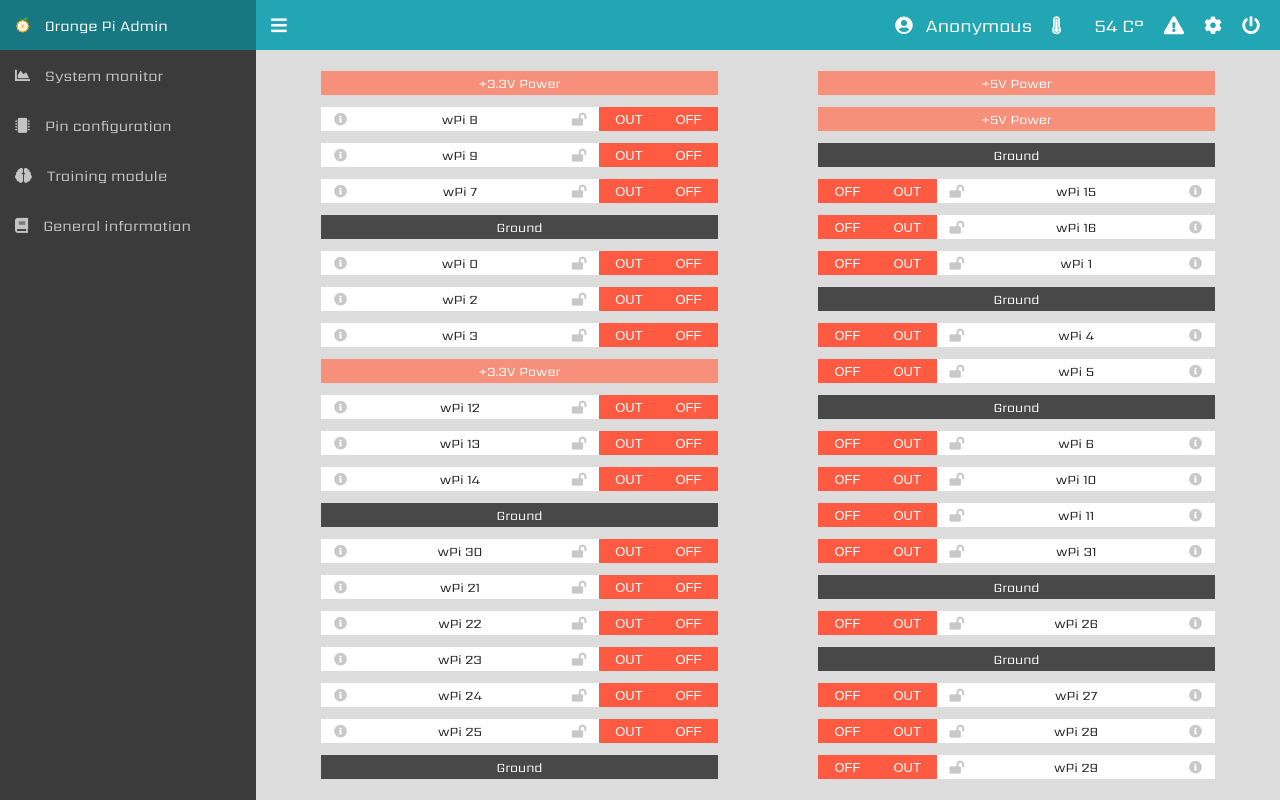
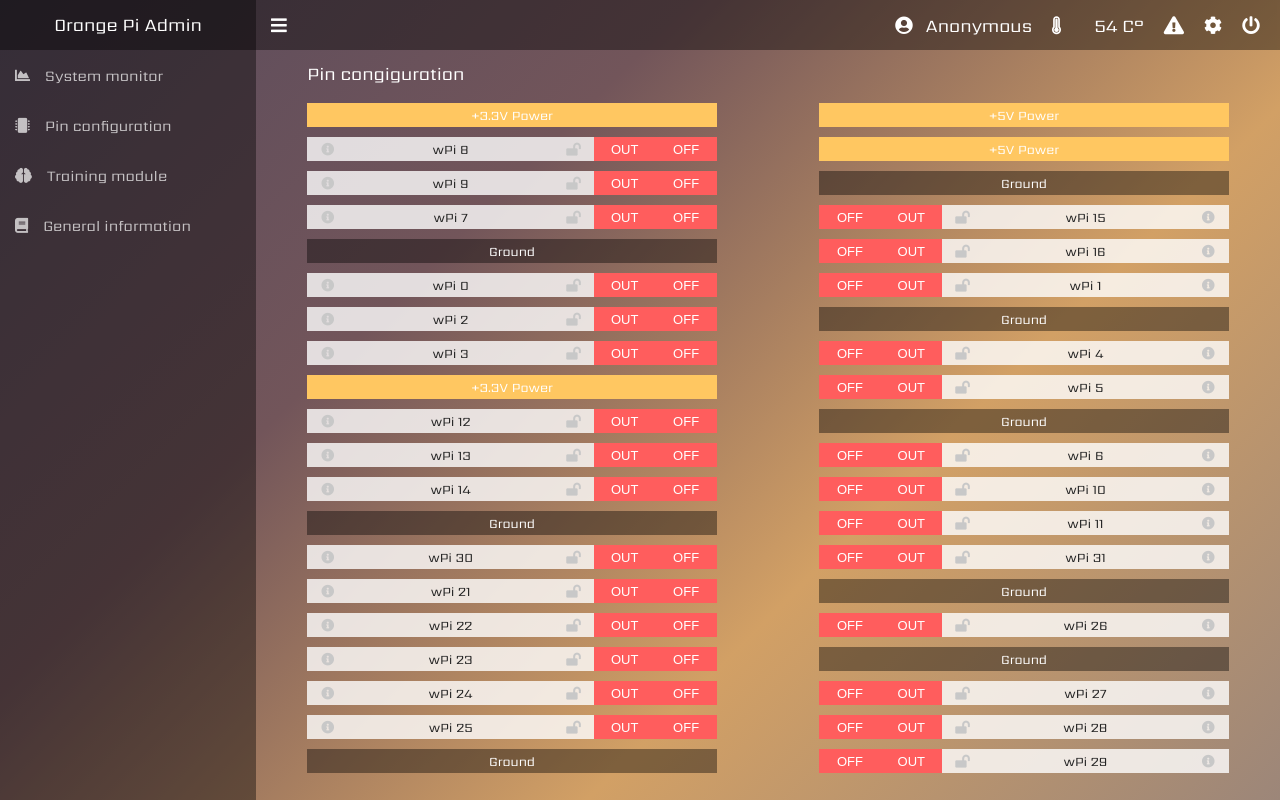
Before and after one commit to VizanArkonin/OrangeTree, a Flask app: page /monitor in a window 1280 px wide. Run offline with Flask 2, Linux system fonts and the light colour scheme; a user stored in the database is signed in.

Commit message:
- Small code optimization - Сhanged default color theme

```diff
--- a/static/css/main.css
+++ b/static/css/main.css
@@ -1,3 +1,7 @@
+/*Font sizes for the default page:
+- Small (s);
+- Normal (n);
+- Large (l)*/
 * {
   box-sizing: border-box; }
 
@@ -6,13 +10,20 @@
 
 body {
   display: flex;
-  font-family: 'Sarpanch', sans-serif; }
+    font-family: 'Sarpanch', sans-serif;
+    /* fallback for old browsers */
+    background: #d2a065;
+    /* Chrome 10-25, Safari 5.1-6 */
+    background: -webkit-linear-gradient(135deg, #584b5d, #72555a, #d2a065, #9c8679);
+    /* W3C, IE 10+/ Edge, Firefox 16+, Chrome 26+, Opera 12+, Safari 7+ */
+    background: linear-gradient(135deg, #584b5d, #72555a, #d2a065, #9c8679);
+}
 
 a {
   text-decoration: none; }
 
 .aside {
-  background-color: #3b3b3b;
+    background-color: rgba(0, 0, 0, 0.4);
   display: flex;
   min-height: 100vh;
   overflow-y: hidden;
@@ -41,10 +52,10 @@ a {
     .aside .aside-nav .aside-hover {
       opacity: 0.7; }
       .aside .aside-nav .aside-hover:hover {
-        background: #303030;
+          background: rgba(0, 0, 0, 0.3);
         opacity: 1; }
       .aside .aside-nav .aside-hover:active {
-        background: #8cc1c9;
+          background: #ffc761;
         opacity: 1; }
 
 .main-navigation {
@@ -54,7 +65,7 @@ a {
   width: 80%; }
 
 .nav {
-  background-color: #22a6b3;
+    background-color: rgba(0, 0, 0, 0.4);
   display: flex;
   align-items: center;
   position: fixed;
@@ -95,22 +106,36 @@ a {
   text-align: right; }
 
 #logo {
-  background-color: #187881; }
+    background-color: rgba(0, 0, 0, 0.4);
+}
+
+#logo span {
+    width: 100%;
+    text-align: center;
+    font-size: 1.8rem;
+}
 
 .main-container {
   display: flex;
-  background-color: gainsboro;
+    flex-direction: column;
   height: 100%;
   margin-top: 50px; }
+
+.head-info {
+    color: white;
+    font-size: 1.8rem;
+    margin: 15px 5% 0;
+}
 
 .flex-container {
   display: flex;
   flex-wrap: wrap;
   justify-content: center;
   align-items: center;
-  margin: 15px; }
+    margin: 15px 0;
+}
   .flex-container .pin-container {
-    background: white;
+      background: rgba(255, 255, 255, 0.8);
     display: flex;
     justify-content: center;
     align-items: center;
@@ -138,33 +163,33 @@ a {
 }
 
 .btn-off {
-  background: #ff5b42 !important;
+    background: #ff5d5d !important;
   -webkit-transition-duration: 0.3s;
   /* Safari */
     transition-duration: 0.3s;
 }
 
 .btn-off:hover {
-  background: #ff3d1f;
+    background: #f64949;
 }
 
 .btn-on {
-  background: #22e2f6 !important;
+    background: #64c1bb;
   -webkit-transition-duration: 0.3s;
   /* Safari */
     transition-duration: 0.3s;
 }
 
 .btn-on:hover {
-  background: #09c3d7;
+    background: #56a39e;
 }
 
 .pin-power {
-  background: #f6907a !important;
+    background: #ffc761 !important;
   color: white; }
 
 .pin-gnd {
-  background: #484848 !important;
+    background: rgba(0, 0, 0, 0.4) !important;
   color: white; }
 
 .fa-lock:before, .fa-lock-open:before {
@@ -172,7 +197,7 @@ a {
 }
 
 .fa-lock {
-  color: #ff5b42 !important;
+    color: #ff5d5d !important;
 }
 
 /*# sourceMappingURL=main.css.map */
--- a/static/scss/_global.scss
+++ b/static/scss/_global.scss
@@ -11,6 +11,7 @@
 body {
   display: flex;
   font-family: 'Sarpanch', sans-serif;
+  @include bg-gradient-default;
 }
 
 a {
--- a/static/scss/_mixins.scss
+++ b/static/scss/_mixins.scss
@@ -4,3 +4,12 @@
   -webkit-transition-duration: 0.3s; /* Safari */
   transition-duration: 0.3s;
 }
+
+@mixin bg-gradient-default {
+  /* fallback for old browsers */
+  background: $bg-gr-color-default;
+  /* Chrome 10-25, Safari 5.1-6 */
+  background: -webkit-linear-gradient(135deg, $bg-gr-color-one, $bg-gr-color-two, $bg-gr-color-three, $bg-gr-color-four);
+  /* W3C, IE 10+/ Edge, Firefox 16+, Chrome 26+, Opera 12+, Safari 7+ */
+  background: linear-gradient(135deg, $bg-gr-color-one, $bg-gr-color-two, $bg-gr-color-three, $bg-gr-color-four);
+}
--- a/static/scss/_navbar.scss
+++ b/static/scss/_navbar.scss
@@ -1,7 +1,7 @@
 //Styling the navigation bar and sidebar
 
 .aside {
-  background-color: $aside-bg-color;
+  background-color: $nav-bg-color;
   display: flex;
   min-height: 100vh;
   overflow-y: hidden;
@@ -32,17 +32,17 @@
     .aside-element {
       & i, span {
         color: $text-light;
-        font-size: 1.5rem;
+        font-size: $text-size-default-n;
       }
     }
     .aside-hover {
       opacity: 0.7;
       &:hover {
-        background: $aside-bg-color-hover;
+        background: $nav-bg-color-hover;
         opacity: 1;
       }
       &:active {
-        background: $aside-btn-active-color;
+        background: $nav-bg-color-active;
         opacity: 1;
       }
     }
@@ -96,7 +96,7 @@
 .nav-element {
   & i, span {
     color: $text-light;
-    font-size: 1.8rem;
+    font-size: $text-size-default-l;
   }
   & a {
     display: block;
@@ -111,5 +111,10 @@
 }
 
 #logo {
-  background-color: $aside-bg-color-logo;
+  background-color: $nav-bg-color;
+  & span {
+    width: 100%;
+    text-align: center;
+    font-size: $text-size-default-l;
+  }
 }
--- a/static/scss/_pin_config.scss
+++ b/static/scss/_pin_config.scss
@@ -5,7 +5,7 @@
   flex-wrap: wrap;
   justify-content: center;
   align-items: center;
-  margin: 15px;
+  margin: 15px 0;
   .pin-container {
     background: $pin-bg-color;
     display: flex;
@@ -14,7 +14,7 @@
     flex-basis: 40%;
     min-height: 3vh;
     margin: 5px 5%;
-    font-size: 1.3rem;
+    font-size: $text-size-default-s;
   }
 }
 
--- a/static/scss/_sections.scss
+++ b/static/scss/_sections.scss
@@ -2,7 +2,13 @@
 
 .main-container {
   display: flex;
-  background-color: $body-bg-color;
+  flex-direction: column;
   height: 100%;
   margin-top: 50px;
 }
+
+.head-info {
+  color: $text-light;
+  font-size: $text-size-default-l;
+  margin: 15px 5% 0;
+}
--- a/static/scss/_variables.scss
+++ b/static/scss/_variables.scss
@@ -1,20 +1,32 @@
 // Variables for the section with navigation
-$nav-bg-color: rgba(34, 166, 179, 1);
-$aside-bg-color-logo: rgba(24, 120, 129, 1);
-$aside-bg-color: rgba(59, 59, 59, 1);
-$aside-bg-color-hover: rgba(48, 48, 48, 1);
-$body-bg-color: rgba(220, 220, 220, 1);
+$nav-bg-color: rgba(0, 0, 0, 0.4);
+$nav-bg-color-hover: rgba(0, 0, 0, 0.3);
 $text-light: rgb(255, 255, 255);
 
 // Variables for buttons and links
-$aside-btn-active-color: rgba(140, 193, 201, 1);
-$btn-on-color: rgba(34, 226, 246, 1) !important;
-$btn-on-color-hover: rgba(9, 195, 215, 1);
-$btn-off-color: rgba(255, 91, 66, 1) !important;
-$btn-off-color-hover: rgba(255, 61, 31, 1);
+$nav-bg-color-active: rgba(255, 199, 97, 1);
+$btn-on-color: rgba(100, 193, 187, 1);
+$btn-on-color-hover: rgba(86, 163, 158, 1);
+$btn-off-color: rgba(255, 93, 93, 1) !important;
+$btn-off-color-hover: rgba(246, 73, 73, 1);
 
 // Variables for all other elements that are not included in a separate category.
-$ground-color: rgba(72, 72, 72, 1)!important;
-$power-color: rgba(246, 144, 122, 1) !important;
-$pin-bg-color: rgb(255, 255, 255);
+$ground-color: rgba(0, 0, 0, 0.4) !important;
+$power-color: rgba(255, 199, 97, 1) !important;
+$pin-bg-color: rgba(255, 255, 255, 0.8);
 $gpio-icon-color: rgba(200, 200, 200, 1);
+
+//Variables for mixins
+$bg-gr-color-default: rgba(210, 160, 101, 1);
+$bg-gr-color-one: rgba(88, 75, 93, 1);
+$bg-gr-color-two: rgba(114, 85, 90, 1);
+$bg-gr-color-three: rgba(210, 160, 101, 1);
+$bg-gr-color-four: rgba(156, 134, 121, 1);
+
+/*Font sizes for the default page:
+- Small (s);
+- Normal (n);
+- Large (l)*/
+$text-size-default-s: 1.3rem;
+$text-size-default-n: 1.5rem;
+$text-size-default-l: 1.8rem;
--- a/templates/base.html
+++ b/templates/base.html
@@ -34,7 +34,6 @@
             <ul class="aside-nav-box aside-element">
                 <li id="logo">
                     <a href="#">
-                    <img src="img/logo.png" alt="Orange Pi Logo" title="Orange Pi Web interface">
                     <span>Orange Pi Admin</span>
                     </a>
                 </li>
--- a/templates/general/gpio.html
+++ b/templates/general/gpio.html
@@ -26,7 +26,9 @@
 {% endblock %}
 
 {% block content %}
-<div></div>
+    <div class="head-info">
+        <span>Pin congiguration</span>
+    </div>
 
 <div class="flex-container">
     <div class="pin-container pin-power">
```
Also changed, not shown: static/img/logo-aside.png. Lines whose indentation alone changed are shown as unchanged.
